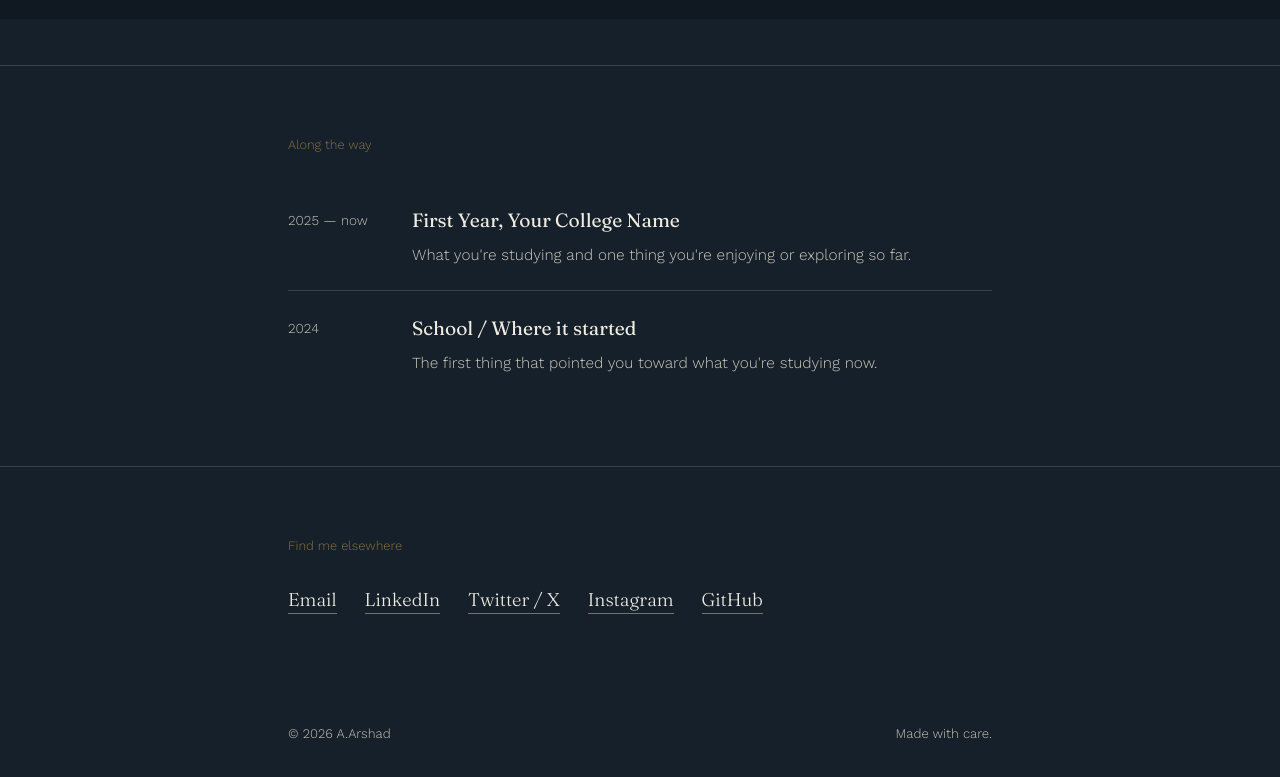
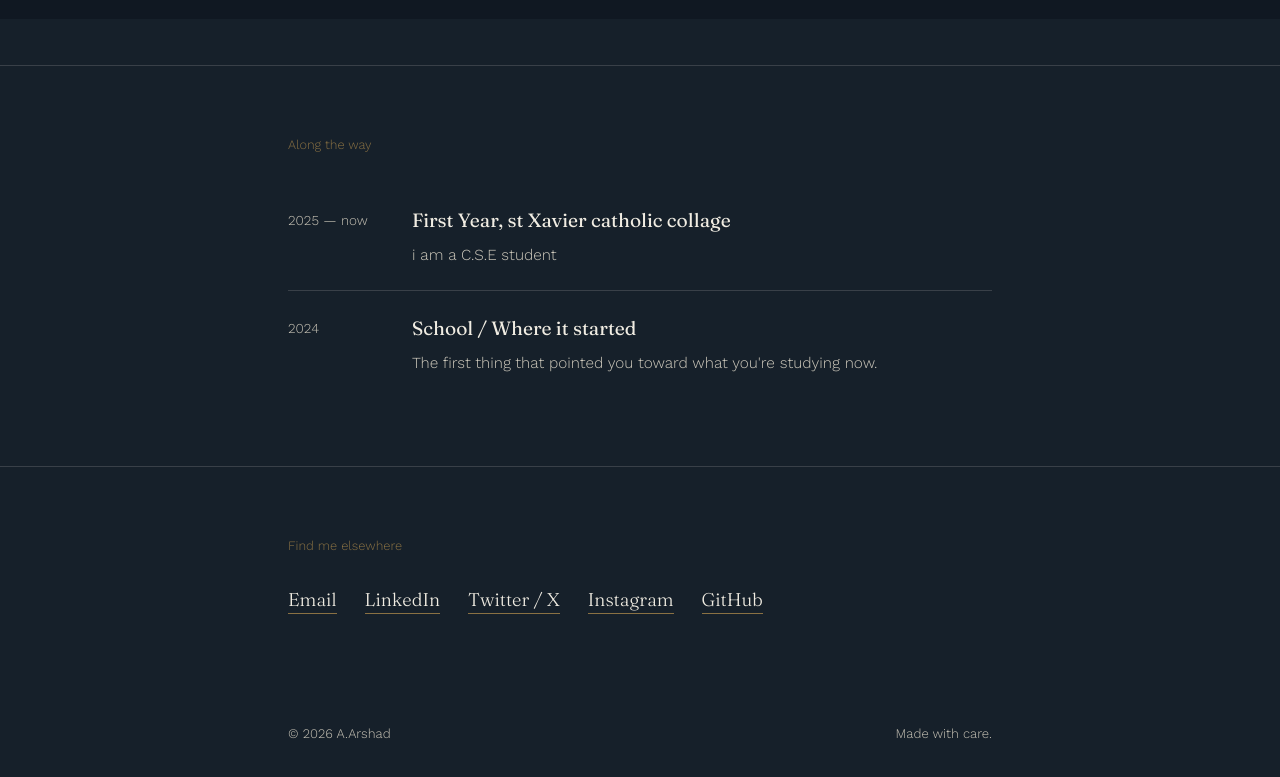
Before and after one commit to arshad123j2-afk/bio-site, a plain HTML site: page index.html in a window 1280 px wide. Shown: the part 781-1558 px from the top of the page. Drawn offline with nearby package versions, Linux system fonts and the light colour scheme; grey boxes are pictures that could not be loaded.

Commit message:
update bio site

```diff
--- a/index.html
+++ b/index.html
@@ -281,8 +281,8 @@
       <div class="entry">
         <div class="when">2025 — now</div>
         <div>
-          <p class="role">First Year, Your College Name</p>
-          <p class="desc">What you're studying and one thing you're enjoying or exploring so far.</p>
+          <p class="role">First Year, st Xavier catholic collage</p>
+          <p class="desc">i am a C.S.E student</p>
         </div>
       </div>
 
```
